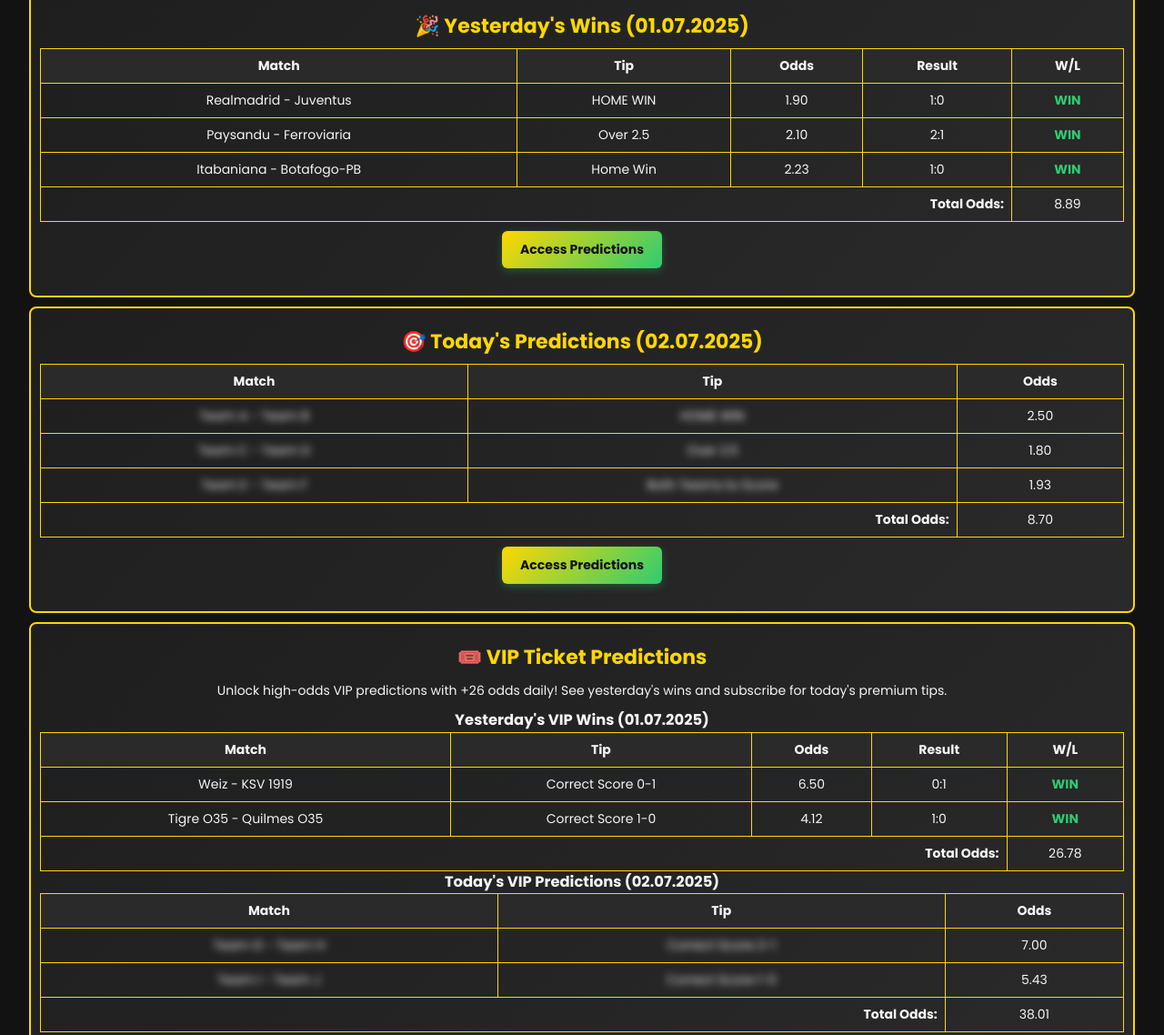
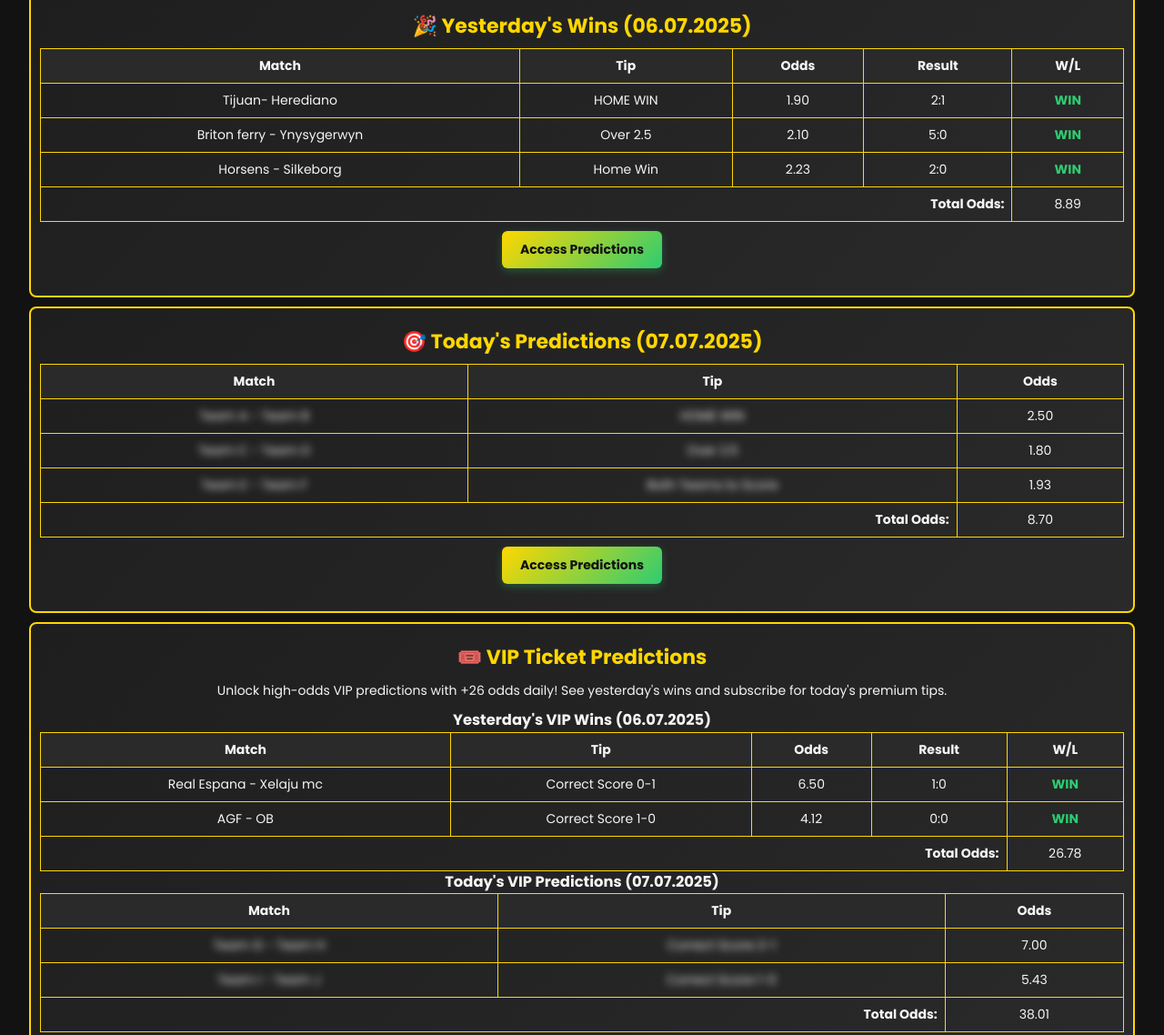
Before and after one commit to kuria95-bit/protip, a plain HTML site: page index.html in a window 1280 px wide. Shown: the part 1101-2239 px from the top of the page at 91% size. Drawn offline with Linux system fonts and the light colour scheme.

Commit message:
Update index.html

```diff
--- a/index.html
+++ b/index.html
@@ -381,7 +381,7 @@
         <p class="mpesa-instructions">1. Go to M-Pesa menu<br>2. Select Lipa na M-Pesa<br>3. Choose Buy Goods and Services<br>4. Enter Till Number: <strong>3744368</strong><br>5. Enter amount (e.g., Ksh 99, 499, or 599)<br>6. Enter PIN and confirm<br>7. Send confirmation to <a href="https://wa.me/254751655936">+254751655936</a></p>
     </div>
     <div class="yesterday-ticket">
-        <h2>🎉 Yesterday's Wins (01.07.2025)</h2>
+        <h2>🎉 Yesterday's Wins (06.07.2025)</h2>
         <table class="prediction-table">
             <thead>
                 <tr>
@@ -394,24 +394,24 @@
             </thead>
             <tbody>
                 <tr>
-                    <td>Realmadrid - Juventus</td>
+                    <td>Tijuan- Herediano</td>
                     <td>HOME WIN</td>
                     <td>1.90</td>
-                    <td>1:0</td>
-                    <td class="win">WIN</td>
-                </tr>
-                <tr>
-                    <td>Paysandu - Ferroviaria</td>
-                    <td>Over 2.5</td>
-                    <td>2.10</td>
                     <td>2:1</td>
                     <td class="win">WIN</td>
                 </tr>
                 <tr>
-                    <td>Itabaniana - Botafogo-PB</td>
+                    <td>Briton ferry - Ynysygerwyn</td>
+                    <td>Over 2.5</td>
+                    <td>2.10</td>
+                    <td>5:0</td>
+                    <td class="win">WIN</td>
+                </tr>
+                <tr>
+                    <td>Horsens - Silkeborg</td>
                     <td>Home Win</td>
                     <td>2.23</td>
-                    <td>1:0</td>
+                    <td>2:0</td>
                     <td class="win">WIN</td>
                 </tr>
             </tbody>
@@ -425,7 +425,7 @@
         <a class="access-btn" href="https://wa.me/254751655936?text=I%20want%20to%20buy%201%20Day" aria-label="Access More Wins">Access Predictions</a>
     </div>
     <div class="today-ticket">
-        <h2>🎯 Today's Predictions (02.07.2025)</h2>
+        <h2>🎯 Today's Predictions (07.07.2025)</h2>
         <table class="prediction-table">
             <thead>
                 <tr>
@@ -463,7 +463,7 @@
     <div class="vip-ticket">
         <h2>🎟️ VIP Ticket Predictions</h2>
         <p>Unlock high-odds VIP predictions with +26 odds daily! See yesterday's wins and subscribe for today's premium tips.</p>
-        <h3>Yesterday's VIP Wins (01.07.2025)</h3>
+        <h3>Yesterday's VIP Wins (06.07.2025)</h3>
         <table class="vip-table">
             <thead>
                 <tr>
@@ -476,17 +476,17 @@
             </thead>
             <tbody>
                 <tr>
-                    <td>Weiz - KSV 1919</td>
+                    <td>Real Espana - Xelaju mc</td>
                     <td>Correct Score 0-1</td>
                     <td>6.50</td>
-                    <td>0:1</td>
+                    <td>1:0</td>
                     <td class="win">WIN</td>
                 </tr>
                 <tr>
-                    <td>Tigre O35 - Quilmes O35</td>
+                    <td>AGF - OB</td>
                     <td>Correct Score 1-0</td>
                     <td>4.12</td>
-                    <td>1:0</td>
+                    <td>0:0</td>
                     <td class="win">WIN</td>
                 </tr>
             </tbody>
@@ -497,7 +497,7 @@
                 </tr>
             </tfoot>
         </table>
-        <h3>Today's VIP Predictions (02.07.2025)</h3>
+        <h3>Today's VIP Predictions (07.07.2025)</h3>
         <table class="vip-table">
             <thead>
                 <tr>
```
